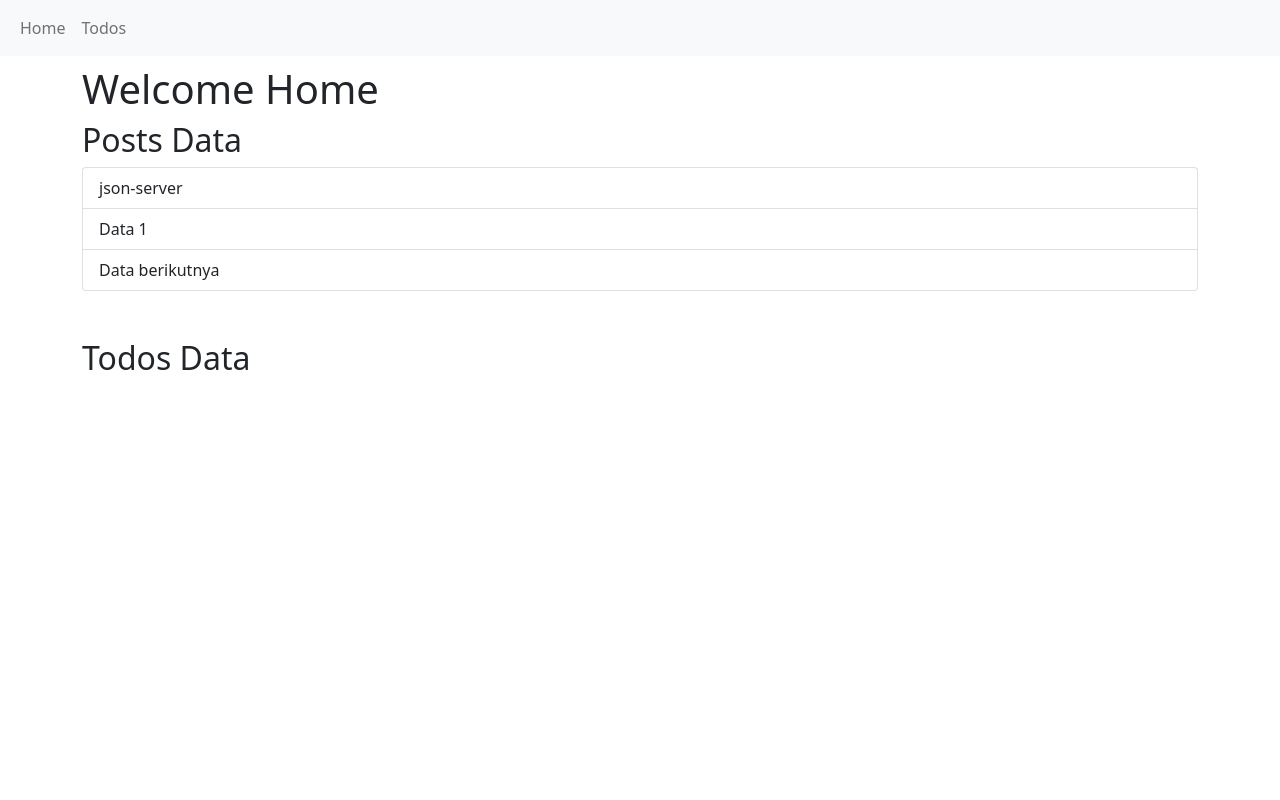
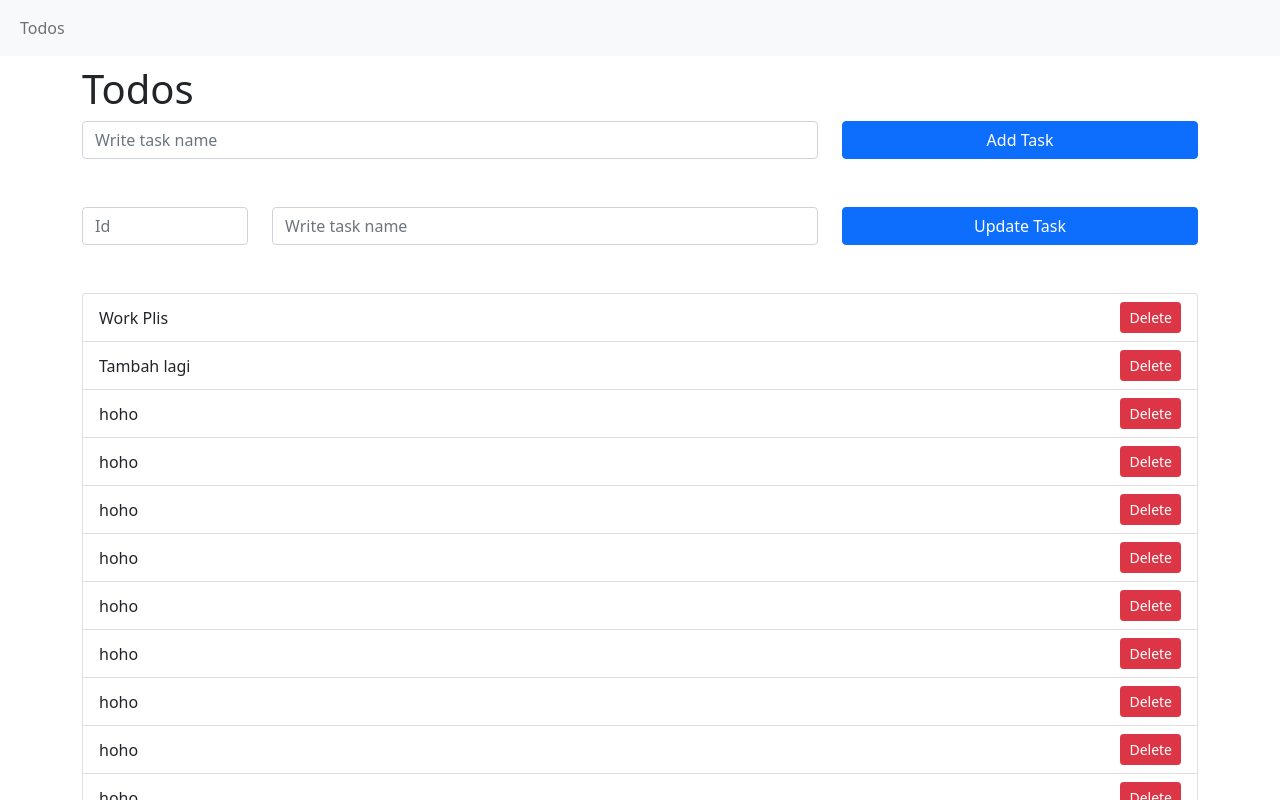
Before and after one commit to delarta/react_batch_15, a React (Create React App) app: page / in a window 1280 px wide. Shown: the top 800 px of the page. Built offline with nearby package versions, Linux system fonts and the light colour scheme; data requests are answered from the project's data file; sample sign-in values are in the browser's storage.

Commit message:
added saga

```diff
--- a/db.json
+++ b/db.json
@@ -55,12 +55,84 @@
       "id": 2
     },
     {
-      "task": "sesuatu",
-      "id": 3
+      "task": "hoho",
+      "id": 6
     },
     {
-      "task": "halo halo",
-      "id": 4
+      "task": "hoho",
+      "id": 9
+    },
+    {
+      "task": "hoho",
+      "id": 10
+    },
+    {
+      "task": "hoho",
+      "id": 11
+    },
+    {
+      "task": "hoho",
+      "id": 12
+    },
+    {
+      "task": "hoho",
+      "id": 13
+    },
+    {
+      "task": "hoho",
+      "id": 14
+    },
+    {
+      "task": "hoho",
+      "id": 15
+    },
+    {
+      "task": "hoho",
+      "id": 16
+    },
+    {
+      "task": "hoho",
+      "id": 17
+    },
+    {
+      "task": "hoho",
+      "id": 18
+    },
+    {
+      "task": "hoho",
+      "id": 19
+    },
+    {
+      "task": "hoho",
+      "id": 20
+    },
+    {
+      "task": "hoho",
+      "id": 21
+    },
+    {
+      "task": "hoho",
+      "id": 22
+    },
+    {
+      "task": "hoho",
+      "id": 23
+    },
+    {
+      "task": "hoho",
+      "id": 24
+    },
+    {
+      "task": "hoho",
+      "id": 25
+    },
+    {
+      "task": "hoho",
+      "id": 26
+    },
+    {
+      "task": "hoho",
+      "id": 27
     }
   ],
   "profile": {
--- a/package.json
+++ b/package.json
@@ -15,6 +15,7 @@
     "react-scripts": "4.0.3",
     "reactstrap": "^9.0.0",
     "redux": "^4.1.2",
+    "redux-saga": "^1.1.3",
     "web-vitals": "^1.1.2"
   },
   "scripts": {
--- a/src/App.js
+++ b/src/App.js
@@ -5,7 +5,6 @@
 import routes from "./routes";
 
 function App() {
-
   return (
     <BrowserRouter>
       <Navbar
@@ -18,11 +17,6 @@
         <Collapse navbar>
           <Nav className="me-auto" navbar>
             <NavItem>
-              <Link className="nav-link" to="/">
-                Home
-              </Link>
-            </NavItem>
-            <NavItem>
               <Link className="nav-link" to="/todos">
                 Todos
               </Link>
@@ -32,7 +26,6 @@
       </Navbar>
 
       <Switch>
-
         {routes.map((route) => (
           <Route key={route.path} exact={route.exact} path={route.path}>
             <route.component />
--- /dev/null
+++ b/src/apis/todos.js
@@ -0,0 +1,63 @@
+const url = "http://localhost:3004/todolist";
+
+export async function getTodos() {
+  try {
+    const response = await fetch(url);
+    const data = await response.json();
+    return data;
+  } catch (error) {
+    return error;
+  }
+}
+
+export async function addTodo(taskName) {
+  try {
+    const response = await fetch(url, {
+      method: "POST",
+      body: JSON.stringify({
+        task: taskName,
+      }),
+      headers: {
+        "Content-Type": "application/json",
+      },
+    });
+
+    const data = await response.json();
+    return data;
+  } catch (error) {
+    alert("Error when adding a task");
+  }
+}
+
+export async function deleteTodo(todoId) {
+  try {
+    const response = await fetch(`${url}/${todoId}`, {
+      method: "DELETE",
+    });
+
+    const data = await response.json();
+    return data;
+  } catch (error) {
+    alert("Failed to delete task");
+  }
+}
+
+export async function updateTodo(updatedName, id) {
+  try {
+    const response = await fetch(`${url}/${id}`, {
+      method: "PUT",
+      body: JSON.stringify({
+        id: Number(id),
+        task: updatedName,
+      }),
+      headers: {
+        "Content-Type": "application/json",
+      },
+    });
+
+    const data = await response.json();
+    return data;
+  } catch (error) {
+    alert("Update Failed!");
+  }
+}
--- a/src/index.js
+++ b/src/index.js
@@ -7,9 +7,15 @@
 import rootReducer from "./redux/reducers";
 
 import { Provider } from "react-redux";
-import { createStore } from "redux"
+import { createStore, applyMiddleware } from "redux";
+import createSagaMiddleware from "redux-saga";
+import todosSaga from "./redux/sagas/todos";
 
-const store = createStore(rootReducer)
+const sagaMiddleware = createSagaMiddleware();
+
+const store = createStore(rootReducer, applyMiddleware(sagaMiddleware));
+
+sagaMiddleware.run(todosSaga);
 
 ReactDOM.render(
   <Provider store={store}>
--- a/src/pages/TodoPage/index.js
+++ b/src/pages/TodoPage/index.js
@@ -12,15 +12,14 @@
 } from "reactstrap";
 
 import {
-  getTodos,
-  updateTodo,
-  addTodo,
-  deleteTodo,
+  updateTodoStart,
+  addTodoStart,
+  deleteTodoStart,
+  getTodosStart,
 } from "../../redux/actions/todosAction";
 
 function Todos() {
   const todosStore = useSelector((state) => state.todos.data);
-  const url = "http://localhost:3004/todolist";
   const [todos, setTodos] = useState([]);
   const [taskName, setTaskName] = useState("");
   const [targetId, setTargetId] = useState("");
@@ -40,95 +39,25 @@
 
   useEffect(async () => {
     if (todosStore.length === 0) {
-      try {
-        const response = await fetch(url);
-        const data = await response.json();
-
-        setTodos(data);
-
-        dispatch(getTodos(data));
-      } catch (error) {
-        console.log(error);
-      }
+      dispatch(getTodosStart());
     } else {
       setTodos(todosStore);
     }
-  }, []);
+  }, [todosStore]);
 
   const handleClick = async (e) => {
     e.preventDefault();
     if (!taskName) return;
-
-    try {
-      const response = await fetch(url, {
-        method: "POST",
-        body: JSON.stringify({
-          task: taskName,
-          id: todos.length > 0 ? todos[todos.length - 1].id + 1 : 1,
-        }),
-        headers: {
-          "Content-Type": "application/json",
-        },
-      });
-
-      const data = await response.json();
-
-      dispatch(addTodo(data));
-
-      setTodos([...todos, data]);
-      setTaskName("");
-    } catch (error) {
-      alert("Error when adding a task");
-    }
+    dispatch(addTodoStart(taskName));
   };
 
   const handleDelete = async (todoId) => {
-    try {
-      const response = await fetch(`${url}/${todoId}`, {
-        method: "DELETE",
-      });
-
-      await response.json();
-
-      dispatch(deleteTodo(todoId));
-
-      setTodos([...todos.filter((todo) => todo.id !== todoId)]);
-    } catch (error) {
-      alert("Failed to delete task");
-    }
+    dispatch(deleteTodoStart(todoId));
   };
 
   const handleUpdate = async (e) => {
     e.preventDefault();
-
-    try {
-      const response = await fetch(`${url}/${targetId}`, {
-        method: "PUT",
-        body: JSON.stringify({
-          id: Number(targetId),
-          task: updatedName,
-        }),
-        headers: {
-          "Content-Type": "application/json",
-        },
-      });
-
-      const data = await response.json();
-
-      if (Object.keys(data).length === 0) {
-        throw Error();
-      }
-
-      dispatch(updateTodo(data, Number(targetId)));
-
-      setTodos([
-        ...todos.map((todo) =>
-          todo.id === Number(targetId) ? { ...todo, ...data } : todo
-        ),
-      ]);
-    } catch (error) {
-      alert("Update Failed!");
-    }
+    dispatch(updateTodoStart(updatedName, Number(targetId)));
   };
 
   return (
--- a/src/redux/actions/todosAction.js
+++ b/src/redux/actions/todosAction.js
@@ -1,24 +1,69 @@
-export const addTodo = (data) => {
+export const addTodoStart = (data) => {
   return {
-    type: "ADD_TODO",
+    type: "ADD_TODO_START",
     payload: data,
   };
 };
 
-export const getTodos = (data) => {
+export const getTodosStart = () => {
   return {
-    type: "GET_TODOS",
+    type: "GET_TODOS_START"
+  };
+};
+
+export const deleteTodoStart = (todoId) => {
+  return { type: "DELETE_TODO_START", payload: todoId };
+};
+
+export const updateTodoStart = (data, id) => {
+  return {
+    type: "UPDATE_TODO_START",
+    payload: { data, id },
+  };
+};
+export const addTodoSuccess = (data) => {
+  return {
+    type: "ADD_TODO_SUCCESS",
     payload: data,
   };
 };
 
-export const deleteTodo = (todoId) => {
-  return { type: "DELETE_TODO", payload: todoId };
+export const getTodosSuccess = (data) => {
+  return {
+    type: "GET_TODOS_SUCCESS",
+    payload: data,
+  };
 };
 
-export const updateTodo = (data, id) => {
+export const deleteTodoSuccess = (todoId) => {
+  return { type: "DELETE_TODO_SUCCESS", payload: todoId };
+};
+
+export const updateTodoSuccess = (data, id) => {
   return {
-    type: "UPDATE_TODO",
+    type: "UPDATE_TODO_SUCCESS",
     payload: { data, id },
   };
 };
+
+export const addTodoFailed = () => {
+  return {
+    type: "ADD_TODO_FAILED",
+  };
+};
+
+export const getTodosFailed = () => {
+  return {
+    type: "GET_TODOS_FAILED",
+  };
+};
+
+export const deleteTodoFailed = () => {
+  return { type: "DELETE_TODO_FAILED" };
+};
+
+export const updateTodoFailed = () => {
+  return {
+    type: "UPDATE_TODO_FAILED",
+  };
+};
--- a/src/redux/reducers/todosReducers.js
+++ b/src/redux/reducers/todosReducers.js
@@ -1,40 +1,54 @@
 const initialState = {
   data: [],
+  errorMessage: "",
 };
 
-export default function todosReducer (state = initialState, action) {
+export default function todosReducer(state = initialState, action) {
   switch (action.type) {
-    case "GET_TODOS": {
+    case "GET_TODOS_SUCCESS": {
       return {
         ...state,
         data: action.payload,
       };
     }
-    case "ADD_TODO": {
+
+    case "ADD_TODO_SUCCESS": {
       return {
         ...state,
         data: [...state.data, action.payload],
       };
     }
-    case "DELETE_TODO": {
+
+    case "DELETE_TODO_SUCCESS": {
       return {
         ...state,
         data: [...state.data.filter((todo) => todo.id !== action.payload)],
       };
     }
-    case "UPDATE_TODO": {
+
+    case "UPDATE_TODO_SUCCESS": {
+      console.log("UPDATE", action)
       return {
         ...state,
         data: [
           ...state.data.map((todo) =>
             todo.id === Number(action.payload.id)
-              ? { ...todo, ...action.payload.data }
+              ? { ...todo, task: action.payload.data }
               : todo
           ),
         ],
       };
     }
+
+    case "GET_TODOS_FAILED":
+    case "ADD_TODO_FAILED":
+    case "DELETE_TODO_FAILED":
+    case "UPDATE_TODO_FAILED":
+      return {
+        ...state,
+        errorMessage: "Error",
+      };
     default:
       return state;
   }
-};
+}
--- /dev/null
+++ b/src/redux/sagas/todos.js
@@ -0,0 +1,65 @@
+import { call, put, takeLatest, takeEvery, all } from "redux-saga/effects";
+
+import { addTodo, getTodos, deleteTodo, updateTodo } from "../../apis/todos";
+import {
+  addTodoSuccess,
+  deleteTodoSuccess,
+  getTodosSuccess,
+  updateTodoStart,
+  updateTodoSuccess,
+} from "../actions/todosAction";
+
+export function* GET_TODOS() {
+  try {
+    const response = yield call(getTodos);
+
+    if (response) {
+      yield put(getTodosSuccess(response));
+    }
+  } catch (error) {
+    console.log(error);
+  }
+}
+
+export function* ADD_TODO({ payload }) {
+  try {
+    const response = yield call(addTodo, payload);
+
+    if (response) {
+      yield put(addTodoSuccess(response));
+    }
+  } catch (error) {
+    console.log(error);
+  }
+}
+export function* DELETE_TODO({ payload }) {
+  try {
+    const response = yield call(deleteTodo, payload);
+
+    if (response) {
+      yield put(deleteTodoSuccess(payload));
+    }
+  } catch (error) {
+    console.log(error);
+  }
+}
+export function* UPDATE_TODO({ payload: { data, id } }) {
+  try {
+    const response = yield call(updateTodo, data, id);
+
+    if (response) {
+      yield put(updateTodoSuccess(data, id));
+    }
+  } catch (error) {
+    console.log(error);
+  }
+}
+
+export default function* todosSaga() {
+  yield all([
+    takeEvery("DELETE_TODO_START", DELETE_TODO),
+    takeLatest("GET_TODOS_START", GET_TODOS),
+    takeLatest("ADD_TODO_START", ADD_TODO),
+    takeLatest("UPDATE_TODO_START", UPDATE_TODO),
+  ]);
+}
```
Also changed, not shown: src/routes.js (+22 -20 lines), 1 other file (tests, documents, lock files or other folders).
